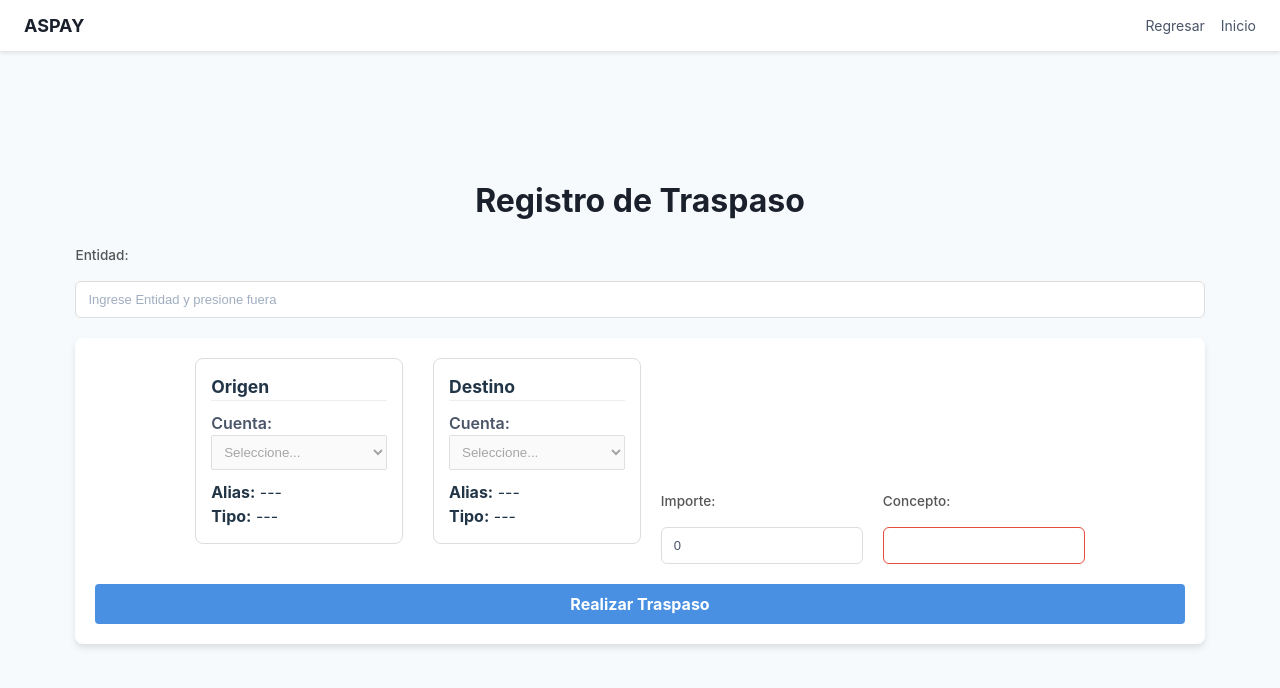
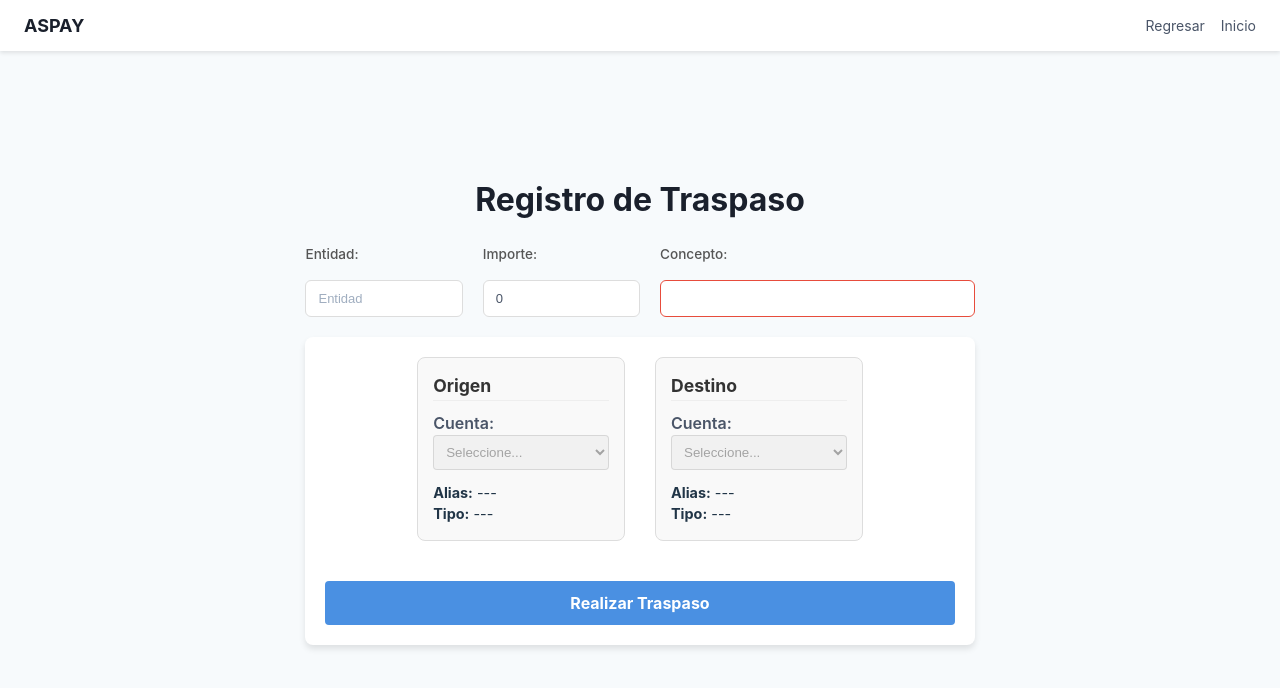
Before and after one commit to pina0242/aspay-front, a React (Vite) app: page /RegTrasp in a window 1280 px wide. Shown: the top 688 px of the page. Built offline with nearby package versions, Linux system fonts and the light colour scheme; sample sign-in values are in the browser's storage.

Commit message:
Presentacion de datos traspasos

```diff
--- a/src/components/RegTrasp.jsx
+++ b/src/components/RegTrasp.jsx
@@ -26,21 +26,18 @@ export const RegTrasp = () => {
     const [error, setError] = useState('');
     const [success, setSuccess] = useState('');
 
-    // Estados para Seguridad y Flujo
     const [fetchEncrypting, setFetchEncrypting] = useState(false);
     const [fetchDecrypting, setFetchDecrypting] = useState(null);
     const [execEncrypting, setExecEncrypting] = useState(false);
     const [execDecrypting, setExecDecrypting] = useState(null);
 
-    // Validación de sesión inicial
     useEffect(() => {
         if (!token) {
-            setError("Token de autenticación no encontrado. Por favor, inicie sesión nuevamente.");
+            setError("Token de autenticación no encontrado. Redirigiendo...");
             navigate('/login');
         }
     }, [token, navigate]);
 
-    // --- CARGA DE CUENTAS ---
     const handleEntidadBlur = () => {
         if (formData.entidad.trim().length > 0) {
             setError('');
@@ -57,20 +54,17 @@ export const RegTrasp = () => {
                 headers: { 'Content-Type': 'application/json', 'Authorization': token },
                 body: JSON.stringify(encryptedBody)
             });
-
             const data = await response.json();
-
             if (response.status === 200 || response.status === 201) {
                 setFetchDecrypting(data);
             } else if (response.status === 401) {
-                setError(data[0]?.response || 'Sesión expirada.');
-                setTimeout(() => navigate('/login'), 2000);
+                navigate('/login');
             } else {
                 setCuentas([]);
                 setError(data[0]?.response || "Error al cargar cuentas.");
             }
         } catch (err) {
-            setError("Error de comunicación con el servidor.");
+            setError("Error de comunicación");
         }
     };
 
@@ -80,7 +74,6 @@ export const RegTrasp = () => {
         setFetchDecrypting(null);
     };
 
-    // --- SELECCIÓN DE CUENTAS ---
     const handleSelectCuenta = (e, tipo) => {
         const val = e.target.value;
         const cuentaEncontrada = cuentas.find(c => c.datos === val);
@@ -92,7 +85,6 @@ export const RegTrasp = () => {
         }));
     };
 
-    // --- EJECUCIÓN DE TRASPASO ---
     const handleSubmit = (e) => {
         e.preventDefault();
         if (formData.cta_ori === formData.cta_des) {
@@ -113,22 +105,14 @@ export const RegTrasp = () => {
                 headers: { 'Content-Type': 'application/json', 'Authorization': token },
                 body: JSON.stringify(encryptedBody)
             });
-
             const data = await response.json();
-
             if (response.ok) {
-                // ÉXITO: Se procede a desencriptar para obtener el JSON {"response":"Exito"}
                 setExecDecrypting(data);
-            } else if (response.status === 401) {
-                // TOKEN EXPIRADO
-                setLoading(false);
-                setError(data[0]?.response || 'Su sesión ha caducado.');
-                navigate('/login');
             } else {
-                // ERROR DE NEGOCIO: Se recupera el valor sin desencriptar
                 setLoading(false);
                 const errorMsg = Array.isArray(data) ? data[0]?.response : data.response;
                 setError(errorMsg || 'Error en la transacción.');
+                if (response.status === 401) navigate('/login');
             }
         } catch (err) {
             setError("Error de servidor");
@@ -138,9 +122,7 @@ export const RegTrasp = () => {
 
     const handleTraspasoDecrypted = (decryptedData) => {
         const parsed = JSON.parse(decryptedData);
-        // Maneja si la respuesta viene como array [0] o como objeto directo
         const message = Array.isArray(parsed) ? parsed[0]?.response : parsed.response;
-
         if (message === "Exito") {
             setSuccess("¡Exito!: Traspaso realizado correctamente.");
             setFormData(prev => ({
@@ -148,7 +130,7 @@ export const RegTrasp = () => {
                 alias_ori: '', tipo_ori: '', alias_des: '', tipo_des: ''
             }));
         } else {
-            setError(message || "Respuesta fallida del servidor.");
+            setError(message || "Respuesta fallida");
         }
         setLoading(false);
         setExecDecrypting(null);
@@ -156,21 +138,12 @@ export const RegTrasp = () => {
 
     return (
         <div className="main-container">
-            {/* ENCABEZADO DE NAVEGACIÓN (Consistencia con Listsing) */}
             <div className="depth-2-frame-0">
-                <div className="depth-3-frame-0">
-                    <div className="depth-4-frame-1">
-                        <div className="acme-co">ASPAY</div>
-                    </div>
-                </div>
+                <div className="depth-3-frame-0"><div className="depth-4-frame-1"><div className="acme-co">ASPAY</div></div></div>
                 <div className="depth-3-frame-1">
                     <div className="depth-4-frame-02">
-                        <div className="depth-5-frame-02" style={{ cursor: 'pointer' }} onClick={() => navigate(-1)}>
-                            <div className="product">Regresar</div>
-                        </div>
-                        <div className="depth-5-frame-02" style={{ cursor: 'pointer' }} onClick={() => navigate('/Principal', { state: { token } })}>
-                            <div className="product">Inicio</div>
-                        </div>
+                        <div className="depth-5-frame-02" style={{ cursor: 'pointer' }} onClick={() => navigate(-1)}><div className="product">Regresar</div></div>
+                        <div className="depth-5-frame-02" style={{ cursor: 'pointer' }} onClick={() => navigate('/Principal', { state: { token } })}><div className="product">Inicio</div></div>
                     </div>
                 </div>
             </div>
@@ -178,16 +151,39 @@ export const RegTrasp = () => {
             <div className="listusr-content-container">
                 <h2 className="listusr-title">Registro de Traspaso</h2>
 
-                <div className="form-group" style={{ marginBottom: '20px' }}>
+                {/* FILA SUPERIOR: Entidad, Importe y Concepto alineados */}
+                <div style={{ display: 'flex', gap: '20px', marginBottom: '20px', alignItems: 'flex-end' }}>
+                    <div className="form-group" style={{ flex: 1 }}>
                         <label>Entidad:</label>
                         <input
                             type="text"
                             className="form-control"
-                        placeholder="Ingrese Entidad y presione fuera"
+                            placeholder="Entidad"
                             value={formData.entidad}
                             onChange={(e) => setFormData({...formData, entidad: e.target.value})}
                             onBlur={handleEntidadBlur}
                         />
+                    </div>
+                    <div className="form-group" style={{ flex: 1 }}>
+                        <label>Importe:</label>
+                        <input
+                            type="number" step="0.01"
+                            className="form-control"
+                            value={formData.importe}
+                            onChange={(e) => setFormData({...formData, importe: parseFloat(e.target.value)})}
+                            required
+                        />
+                    </div>
+                    <div className="form-group" style={{ flex: 2 }}>
+                        <label>Concepto:</label>
+                        <input
+                            type="text"
+                            className="form-control"
+                            value={formData.concepto}
+                            onChange={(e) => setFormData({...formData, concepto: e.target.value})}
+                            required
+                        />
+                    </div>
                 </div>
 
                 {error && <div className="error-message" style={{ color: 'red', backgroundColor: '#ffe6e6', padding: '10px', borderRadius: '5px', marginBottom: '10px' }}>{error}</div>}
@@ -195,90 +191,58 @@ export const RegTrasp = () => {
 
                 <form className="listusr-form" onSubmit={handleSubmit}>
                     <div style={{ display: 'flex', gap: '30px', marginBottom: '20px' }}>
-                        {/* ORIGEN */}
-                        <div style={{ flex: 1, padding: '15px', border: '1px solid #ddd', borderRadius: '8px' }}>
-                            <h3 style={{ fontSize: '1.1em', borderBottom: '1px solid #eee', marginBottom: '10px' }}>Origen</h3>
+                        {/* TARJETA ORIGEN */}
+                        <div style={{ flex: 1, padding: '15px', border: '1px solid #ddd', borderRadius: '8px', backgroundColor: '#f9f9f9' }}>
+                            <h3 style={{ fontSize: '1.1em', borderBottom: '1px solid #eee', marginBottom: '10px', color: '#333' }}>Origen</h3>
                             <label>Cuenta:</label>
                             <select
                                 value={formData.cta_ori}
                                 onChange={(e) => handleSelectCuenta(e, 'ori')}
                                 required
                                 disabled={cuentas.length === 0}
-                                style={{ width: '100%', padding: '8px' }}
+                                style={{ width: '100%', padding: '8px', borderRadius: '4px' }}
                             >
                                 <option value="">Seleccione...</option>
                                 {cuentas.map(c => <option key={c.id} value={c.datos}>{c.alias} - {c.datos}</option>)}
                             </select>
-                            <div style={{ marginTop: '10px' }}>
+                            <div style={{ marginTop: '12px', fontSize: '0.9em' }}>
                                 <p><strong>Alias:</strong> {formData.alias_ori || '---'}</p>
                                 <p><strong>Tipo:</strong> {formData.tipo_ori || '---'}</p>
                             </div>
                         </div>
 
-                        {/* DESTINO */}
-                        <div style={{ flex: 1, padding: '15px', border: '1px solid #ddd', borderRadius: '8px' }}>
-                            <h3 style={{ fontSize: '1.1em', borderBottom: '1px solid #eee', marginBottom: '10px' }}>Destino</h3>
+                        {/* TARJETA DESTINO */}
+                        <div style={{ flex: 1, padding: '15px', border: '1px solid #ddd', borderRadius: '8px', backgroundColor: '#f9f9f9' }}>
+                            <h3 style={{ fontSize: '1.1em', borderBottom: '1px solid #eee', marginBottom: '10px', color: '#333' }}>Destino</h3>
                             <label>Cuenta:</label>
                             <select
                                 value={formData.cta_des}
                                 onChange={(e) => handleSelectCuenta(e, 'des')}
                                 required
                                 disabled={cuentas.length === 0}
-                                style={{ width: '100%', padding: '8px' }}
+                                style={{ width: '100%', padding: '8px', borderRadius: '4px' }}
                             >
                                 <option value="">Seleccione...</option>
                                 {cuentas.map(c => <option key={c.id} value={c.datos}>{c.alias} - {c.datos}</option>)}
                             </select>
-                            <div style={{ marginTop: '10px' }}>
+                            <div style={{ marginTop: '12px', fontSize: '0.9em' }}>
                                 <p><strong>Alias:</strong> {formData.alias_des || '---'}</p>
                                 <p><strong>Tipo:</strong> {formData.tipo_des || '---'}</p>
                             </div>
                         </div>
                     </div>
 
-                    <div className="form-group">
-                        <label>Importe:</label>
-                        <input
-                            type="number" step="0.01"
-                            value={formData.importe}
-                            onChange={(e) => setFormData({...formData, importe: parseFloat(e.target.value)})}
-                            required
-                        />
-                    </div>
-
-                    <div className="form-group">
-                        <label>Concepto:</label>
-                        <input
-                            type="text"
-                            value={formData.concepto}
-                            onChange={(e) => setFormData({...formData, concepto: e.target.value})}
-                            required
-                        />
-                    </div>
-
-                    <button type="submit" className="submit-button" disabled={loading || cuentas.length === 0}>
+                    <button type="submit" className="submit-button" disabled={loading || cuentas.length === 0} style={{ width: '100%', padding: '12px', fontWeight: 'bold' }}>
                         {loading ? 'Procesando...' : 'Realizar Traspaso'}
                     </button>
                 </form>
             </div>
 
-            {/* COMPONENTES DE SEGURIDAD */}
-            {fetchEncrypting && (
-                <Encryptor password={encryptionPassword} message={JSON.stringify({entidad: formData.entidad})}
-                    onEncrypted={handleCuentasEncrypted} onError={setError} />
-            )}
-            {fetchDecrypting && (
-                <Decryptor encryptedMessage={fetchDecrypting} password={encryptionPassword}
-                    onDecrypted={handleCuentasDecrypted} onError={setError} />
-            )}
-            {execEncrypting && (
-                <Encryptor password={encryptionPassword} message={JSON.stringify(formData)}
-                    onEncrypted={handleTraspasoEncrypted} onError={setError} />
-            )}
-            {execDecrypting && (
-                <Decryptor encryptedMessage={execDecrypting} password={encryptionPassword}
-                    onDecrypted={handleTraspasoDecrypted} onError={setError} />
-            )}
+            {/* MODULOS DE ENCRIPTACIÓN */}
+            {fetchEncrypting && <Encryptor password={encryptionPassword} message={JSON.stringify({entidad: formData.entidad})} onEncrypted={handleCuentasEncrypted} onError={setError} />}
+            {fetchDecrypting && <Decryptor encryptedMessage={fetchDecrypting} password={encryptionPassword} onDecrypted={handleCuentasDecrypted} onError={setError} />}
+            {execEncrypting && <Encryptor password={encryptionPassword} message={JSON.stringify(formData)} onEncrypted={handleTraspasoEncrypted} onError={setError} />}
+            {execDecrypting && <Decryptor encryptedMessage={execDecrypting} password={encryptionPassword} onDecrypted={handleTraspasoDecrypted} onError={setError} />}
         </div>
     );
 };
```
Lines whose indentation alone changed are shown as unchanged.
